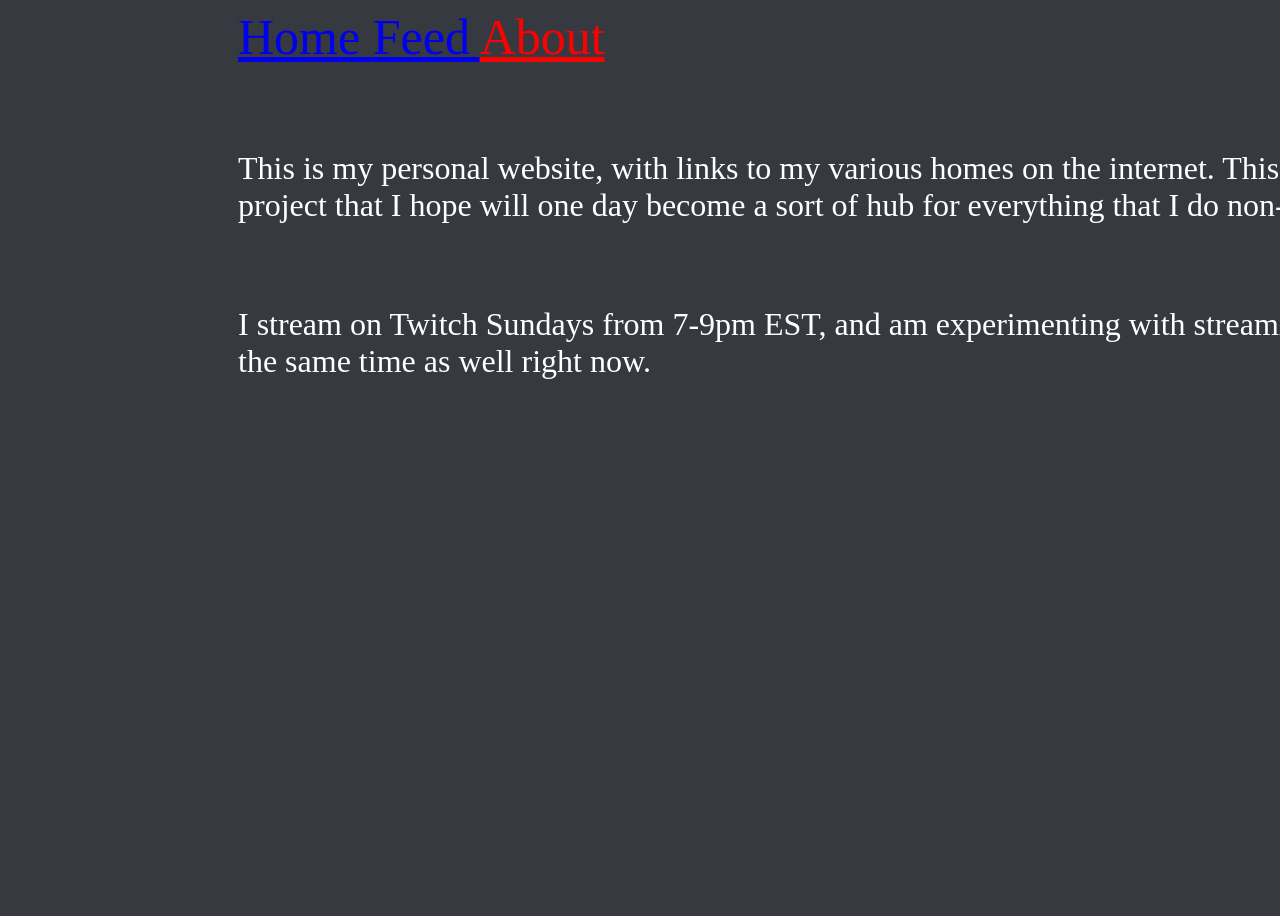
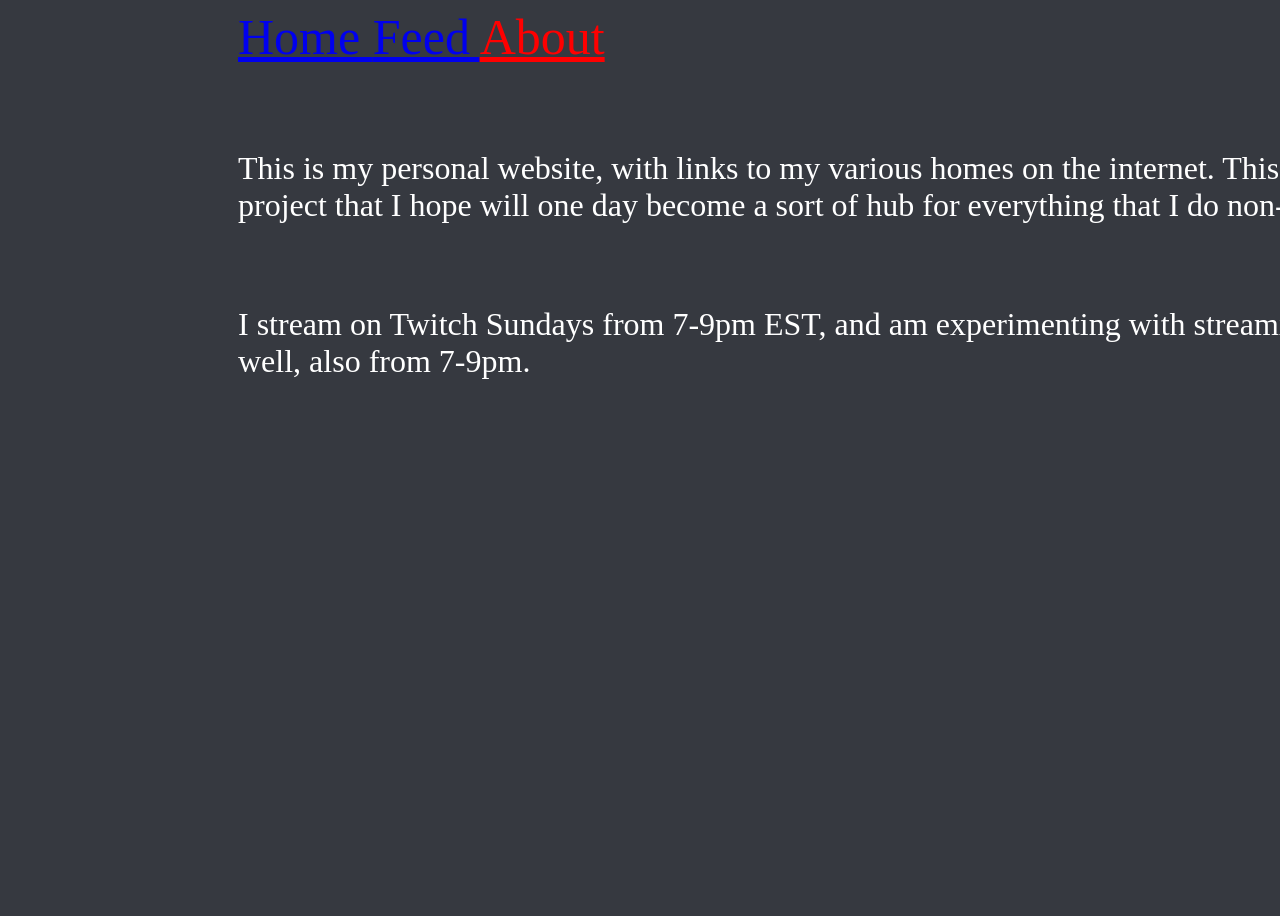
Before and after one commit to NunzioTheGreat/NunzioTheGreat.github.io, a Jekyll site: the page built from about.md, in a window 1280 px wide. Built offline with Jekyll 4.4.1, drawn with Linux system fonts in a browser that asks for light colours.

Commit message:
Update about.md

```diff
--- a/about.md
+++ b/about.md
@@ -10,4 +10,4 @@
 
 <p style="color:white; font-size: 200%;">This is my personal website, with links to my various homes on the internet. This is currently a pet project that I hope will one day become a sort of hub for everything that I do non-professionally.</p>
 <br>
-<p style="color:white; font-size: 200%;"> I stream on Twitch Sundays from 7-9pm EST, and am experimenting with streaming Tuesdays at the same time as well right now.</p>
+<p style="color:white; font-size: 200%;"> I stream on Twitch Sundays from 7-9pm EST, and am experimenting with streaming Tuesdays as well, also from 7-9pm.</p>
```
